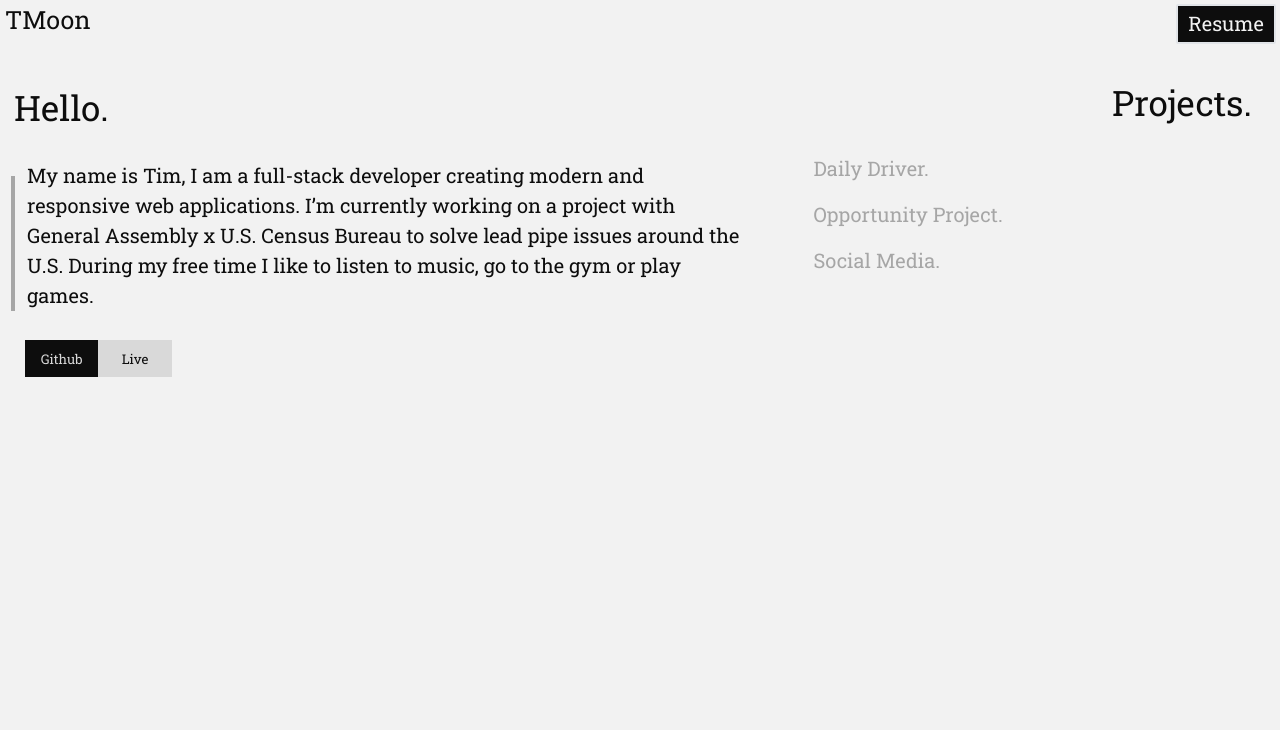
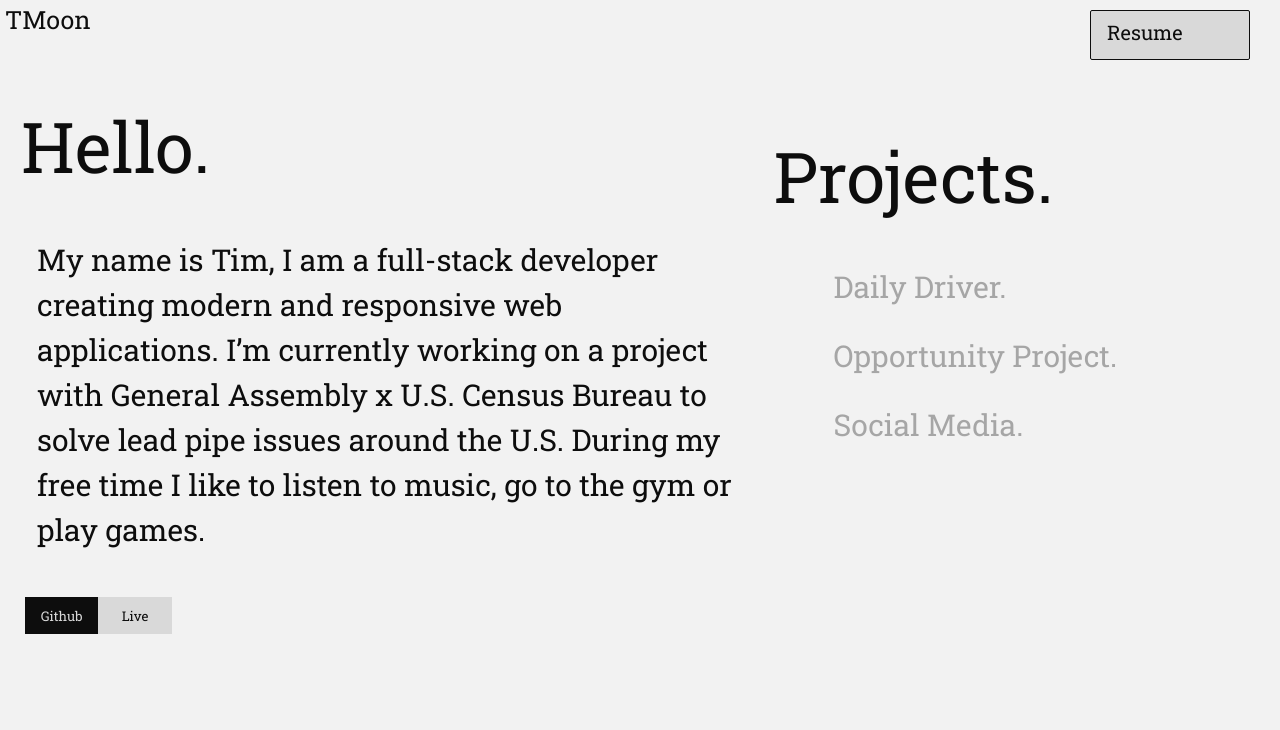
Before and after one commit to timhgmoon/personal-portfolio, a Gatsby site: page / in a window 1280 px wide. Shown: the top 730 px of the page. Built offline with nearby package versions, Linux system fonts and the light colour scheme; Gatsby itself is replaced by a stand-in of ours.

Commit message:
changed font size/style for desktop version

```diff
--- a/src/components/description.js
+++ b/src/components/description.js
@@ -1,9 +1,10 @@
 import * as React from 'react'
 import '../styles/description.sass'
-const Description = ({ header, content, github, live }) => {
+const Description = ({ header, stack, content, github, live }) => {
   return (
     <div className="description-container">
       <h1 className="description-header">{header}</h1>
+      <p className="description-stack">{stack}</p>
       <p className="description-content">{content}</p>
       <div className="button-container">
         <button className="black-button">Github</button>
--- a/src/pages/index.js
+++ b/src/pages/index.js
@@ -17,8 +17,16 @@ const IndexPage = () => {
     <main>
       <Nav></Nav>
       <div className="container">
-        <Description header={descriptionData[activeID].header} content={descriptionData[activeID].content}></Description>
-        <Projects activeID={activeID} handleID={handleID} descriptionData={descriptionData}></Projects>
+        <Description
+          header={descriptionData[activeID].header}
+          stack={descriptionData[activeID].stack}
+          content={descriptionData[activeID].content}>
+        </Description>
+        <Projects
+          activeID={activeID}
+          handleID={handleID}
+          descriptionData={descriptionData}>
+        </Projects>
       </div>
       <footer className="footer-container">
         <a href="/" id="github-icon">
--- a/src/styles/description.sass
+++ b/src/styles/description.sass
@@ -11,6 +11,8 @@
   .description-header
     font-size: 3.5em
     margin: 0 0 0 .2em
+    @include screen.medium-up
+      font-size: 7em
 
   .description-content
     position: relative
@@ -18,6 +20,9 @@
     line-height: 1.5em
     margin: 1.5em 0
     padding: 0 1em 0 1em
+
+    @include screen.medium-up
+      font-size: 3em
 
   .description-content:before
     content: ""
@@ -27,6 +32,9 @@
     top: .8em
     height: 90%
     border-left: .2em solid index.$secondary-color
+    @include screen.medium-up
+      display: none
+
 
   .button-container
     margin: 0 1.8em
--- a/src/styles/nav.sass
+++ b/src/styles/nav.sass
@@ -1,4 +1,5 @@
 @use './index.sass'
+@use '_screen.sass'
 
 #resume-button
   background-color: index.$primary-color
@@ -13,6 +14,16 @@
   padding: .2em 0
   border: .1em solid #e1e4e8
 
+  @include screen.medium-up
+    background-color: index.$tertiary-color
+    color: index.$primary-color
+    height: 2.5em
+    width: 8em
+    text-align: left
+    margin: .5em 1.5em 0 0
+    padding: .4em .8em
+    border: .05em solid index.$primary-color
+
 #logo
   margin: .1em 0 0 .2em
   font-size: 2.5em
--- a/src/styles/projects.sass
+++ b/src/styles/projects.sass
@@ -10,6 +10,10 @@
   text-align: right
   margin: 1em .8em 0 0
 
+  @include screen.medium-up
+    text-align: left
+    font-size: 7em
+
 .project-content
   font-size: 2em
   display: flex
@@ -21,6 +25,10 @@
   color: index.$secondary-color
   list-style-type: none
 
+  @include screen.medium-up
+    text-align: left
+    font-size: 3em
+
 .project-item:hover
   color: index.$primary-color
 
```
